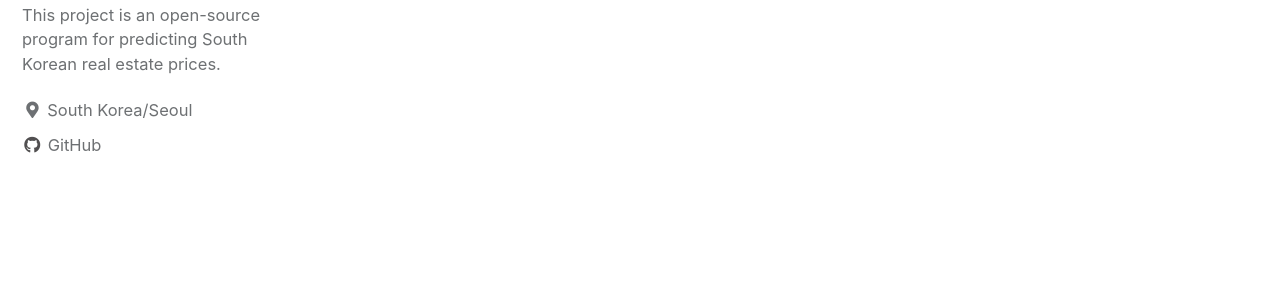
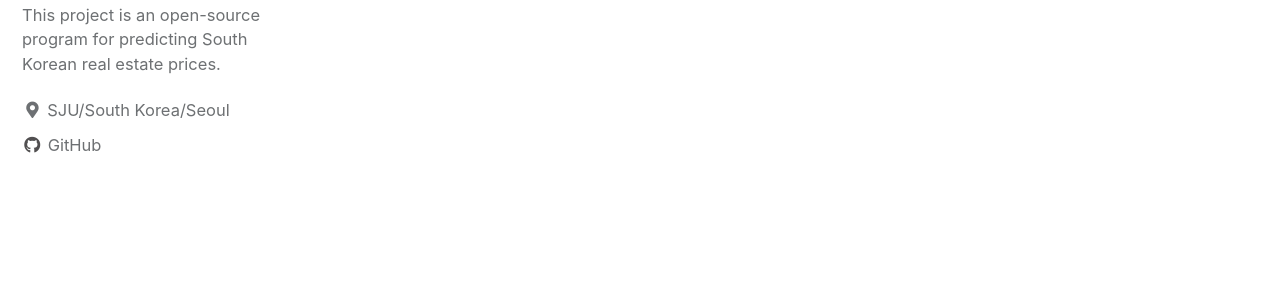
Before and after one commit to SierraJY/K-HouseForecast.github.io, a Jekyll site: the page built from index.html, in a window 1280 px wide. Shown: the part 324-617 px from the top of the page. Built offline with Jekyll 4.4.1, drawn with Linux system fonts in a browser that asks for light colours; cached includes are drawn as plain includes; the list of posts is cut into pages by our own code.

Commit message:
feature page

```diff
--- a/_config.yml
+++ b/_config.yml
@@ -107,7 +107,7 @@ author:
   name             : "OSS group11\n(PARK_JU_YEON &\nSHIN SEOK JUN)"
   avatar           : "assets/logo.jpg"
   bio              : "This project is an open-source program for predicting South Korean real estate prices."
-  location         : "South Korea/Seoul"
+  location         : "SJU/South Korea/Seoul"
   email            :
   links:
     - label: "Email"
```
